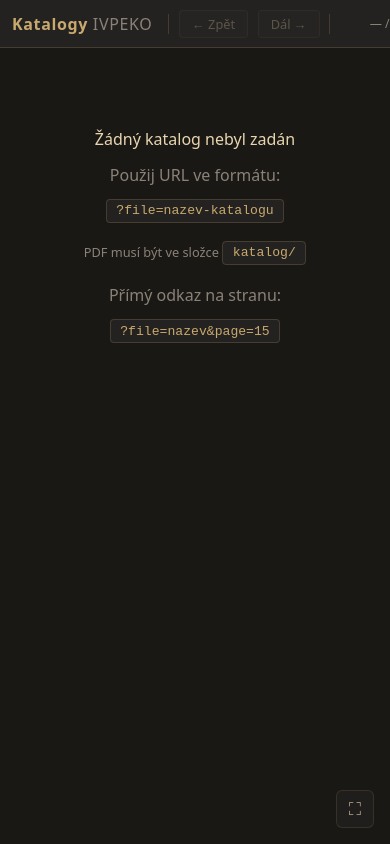
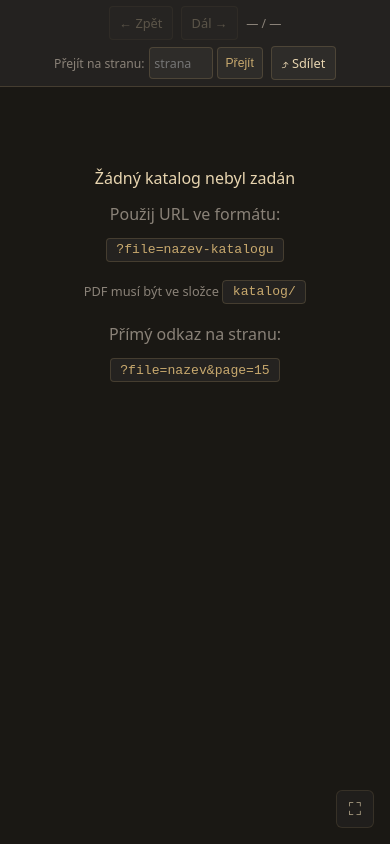
Before and after one commit to ivpekosar/pdf-katalog, a website built with webpack: page index.html in a window 390 px wide. Built offline with nearby package versions, Linux system fonts and the light colour scheme.

Commit message:
Update index.html
/* ── HORNÍ LIŠTA NA MOBILU: dva řádky místo posouvání ── */

```diff
--- a/index.html
+++ b/index.html
@@ -132,6 +132,24 @@
   #progress { position: fixed; top: 0; left: 0; height: 2px; background: var(--accent); width: 0%; transition: width 0.2s; z-index: 200; }
 
   @media (max-width: 540px) { .spine { display: none; } #page-container { flex-direction: column; } }
+
+ /* ── HORNÍ LIŠTA NA MOBILU: dva řádky místo posouvání ── */
+@media (max-width: 700px) {
+  #topbar {
+    height: auto;
+    flex-wrap: wrap;
+    overflow: visible;
+    padding: 6px 8px;
+    gap: 6px 8px;
+    justify-content: center;
+  }
+  .tb-sep, .logo, .zoom-group,
+  #topbar .tb-btn[onclick="fitToWindow()"] { display: none; }
+  .tb-btn { height: 34px; padding: 0 0.6rem; }
+  #page-display { min-width: 0; }
+  .jump-group input { width: 64px; height: 32px; }
+  .jump-group button { height: 32px; }
+}
 </style>
 </head>
 <body>
```
